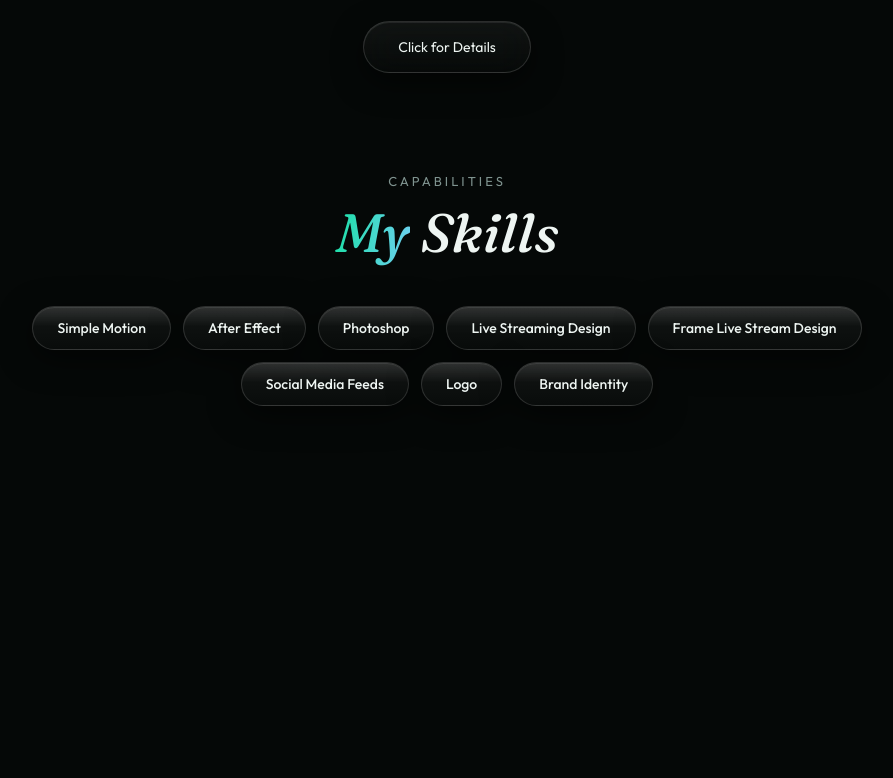
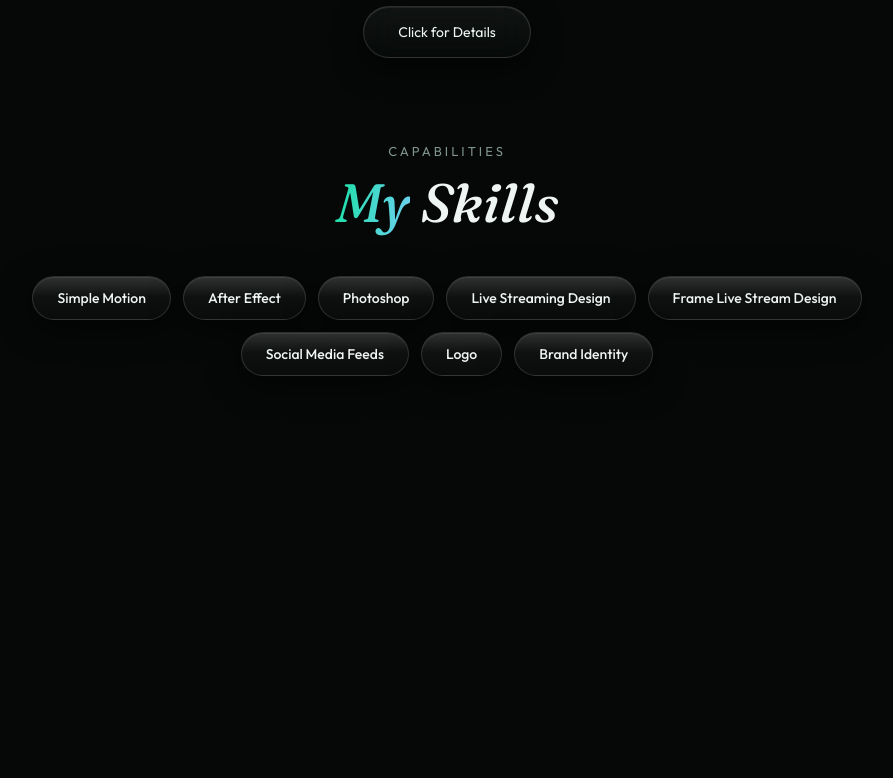
Before and after one commit to Ranggaraar/PortoAnggara, a plain HTML site: page index.html in a window 1280 px wide. Shown: the part 1722-2500 px from the top of the page, without its empty margins (193-1086 px from the left). Drawn offline with nearby package versions, Linux system fonts and the light colour scheme; a web font is replaced by a local one.

Commit message:
tighter gap skills-testimonials: sec-head 35, skills p-bottom 15

```diff
--- a/style.css
+++ b/style.css
@@ -154,7 +154,7 @@
   @keyframes bob{ 0%,100%{transform:translateY(0);} 50%{transform:translateY(8px);} }
 
   /* ---------- Section shared header ---------- */
-  .sec-head{ text-align:center; padding-top:50px; margin-bottom:10px; }
+  .sec-head{ text-align:center; padding-top:35px; margin-bottom:10px; }
   .sec-eyebrow{ color:var(--muted); font-size:13px; letter-spacing:3px; text-transform:uppercase; }
   .sec-title{ font-family:'Fraunces', serif; font-style:italic; font-weight:500; font-size:clamp(34px,5vw,54px); margin-top:10px;}
   .sec-title .grad{ background:linear-gradient(100deg, var(--aqua), var(--lightblue)); -webkit-background-clip:text; background-clip:text; color:transparent; }
@@ -277,7 +277,7 @@
   }
 
   /* ---------- SKILLS (liquid-glass tags) ---------- */
-  #skills{ padding-bottom:30px; }
+  #skills{ padding-bottom:15px; }
   .skills-grid{ max-width:880px; margin:40px auto 0; padding:0 24px; display:flex; flex-wrap:wrap; justify-content:center; gap:12px; }
   .skill-card{
     position:relative; padding:12px 24px; border-radius:999px; text-align:center; font-size:14px; font-weight:500;
@@ -420,7 +420,7 @@
     .detail-bottom{ gap:10px; }
     .pill-btn{ padding:12px 20px; font-size:13px; }
 
-    #skills{ padding-bottom:20px; }
+    #skills{ padding-bottom:10px; }
     .skills-grid{ gap:8px; padding:0 14px; }
     .skill-card{ padding:8px 14px; font-size:12px; }
 
```
